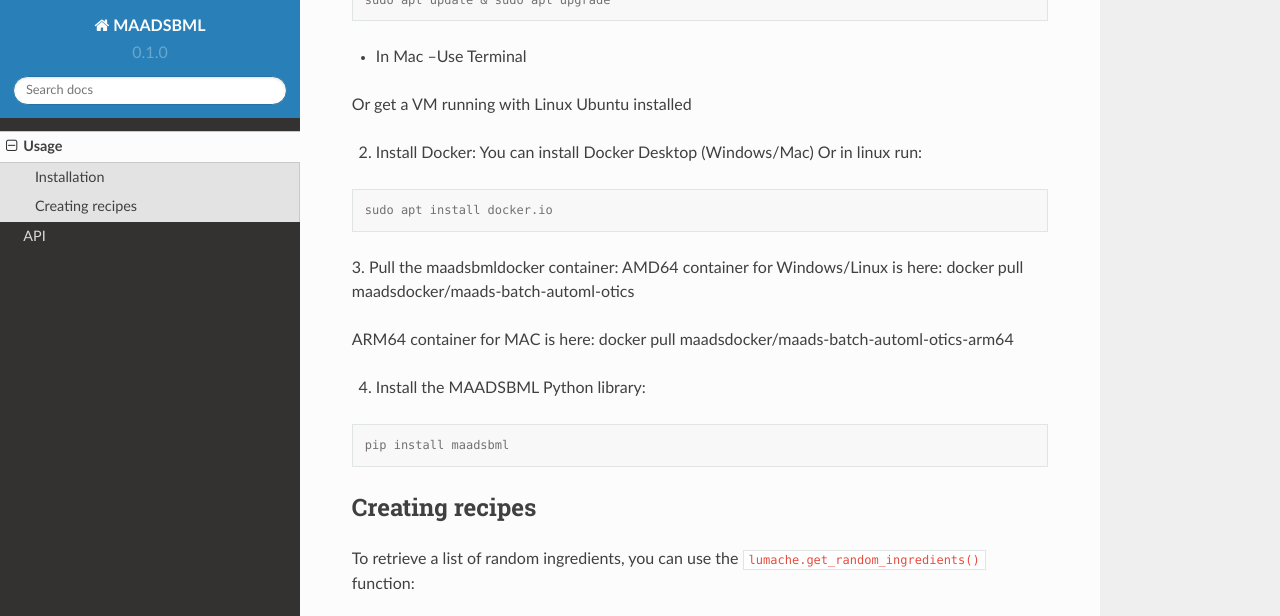
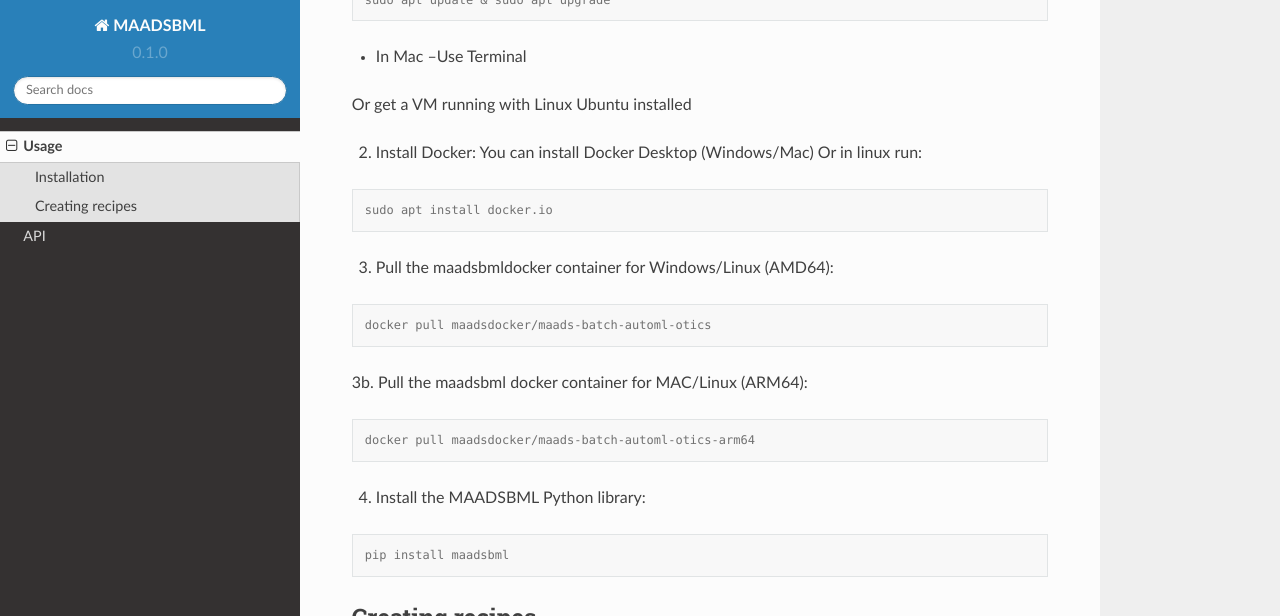
Before and after one commit to smaurice101/maadsbml, a Sphinx documentation site: the page built from docs/source/usage.rst, in a window 1280 px wide and 900 px high, scrolled down 568 px, cut to the strip 0-616 px from the top of the window. Built offline with Sphinx 7.4.7 and the Read the Docs theme 2.0.0, drawn with Linux system fonts in a browser that asks for light colours.

Commit message:
Update usage.rst

```diff
--- a/docs/source/usage.rst
+++ b/docs/source/usage.rst
@@ -34,10 +34,17 @@
 
    sudo apt install docker.io
 
-3. Pull the maadsbmldocker container:
-AMD64 container for Windows/Linux is here: docker pull maadsdocker/maads-batch-automl-otics
+3. Pull the maadsbmldocker container for Windows/Linux (AMD64):
 
-ARM64 container for MAC is here: docker pull maadsdocker/maads-batch-automl-otics-arm64
+.. code-block:: console
+
+   docker pull maadsdocker/maads-batch-automl-otics
+
+3b. Pull the maadsbml docker container for MAC/Linux (ARM64):
+
+.. code-block:: console
+
+   docker pull maadsdocker/maads-batch-automl-otics-arm64
 
 4. Install the MAADSBML Python library:
 
```
